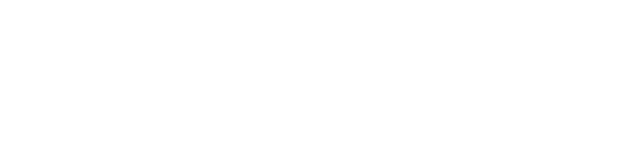
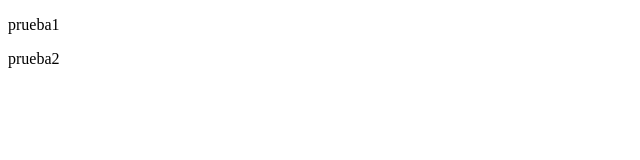
Before and after one commit to lucianazara/pruebitaBranches, a plain HTML site: page index.html in a window 1280 px wide. Shown: the whole page, without its empty margins (0-640 px from the left). Drawn offline with Linux system fonts and the light colour scheme.

Commit message:
p en prueba2

```diff
--- a/index.html
+++ b/index.html
@@ -7,6 +7,7 @@
     <title>pruebita branches</title>
 </head>
 <body>
-
+    <p>prueba1</p>
+    <p>prueba2</p>
 </body>
 </html>
```
